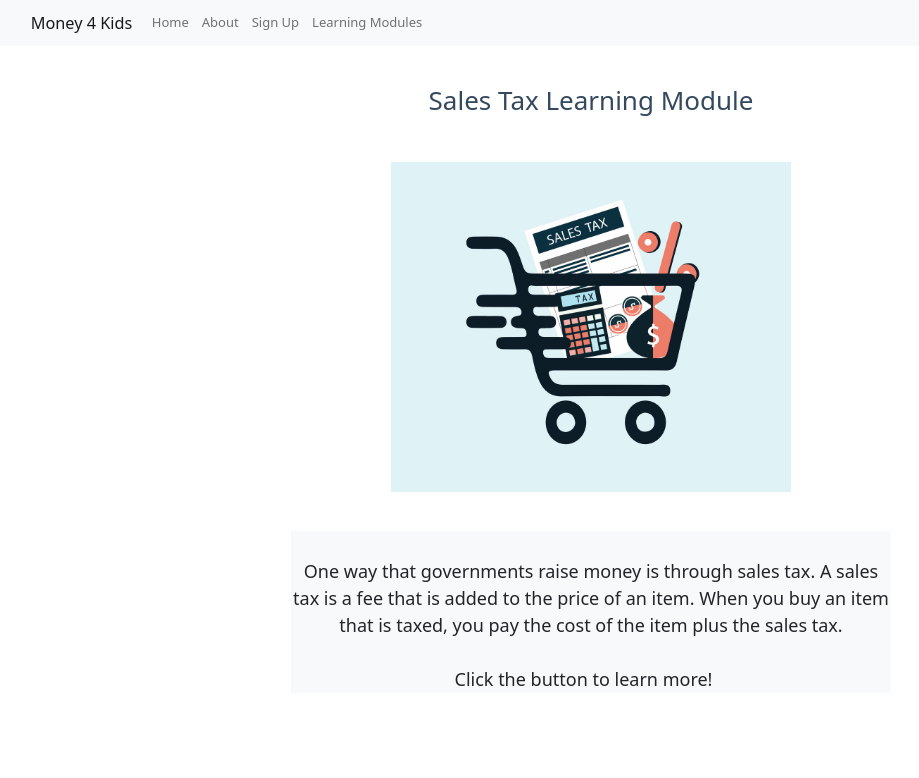
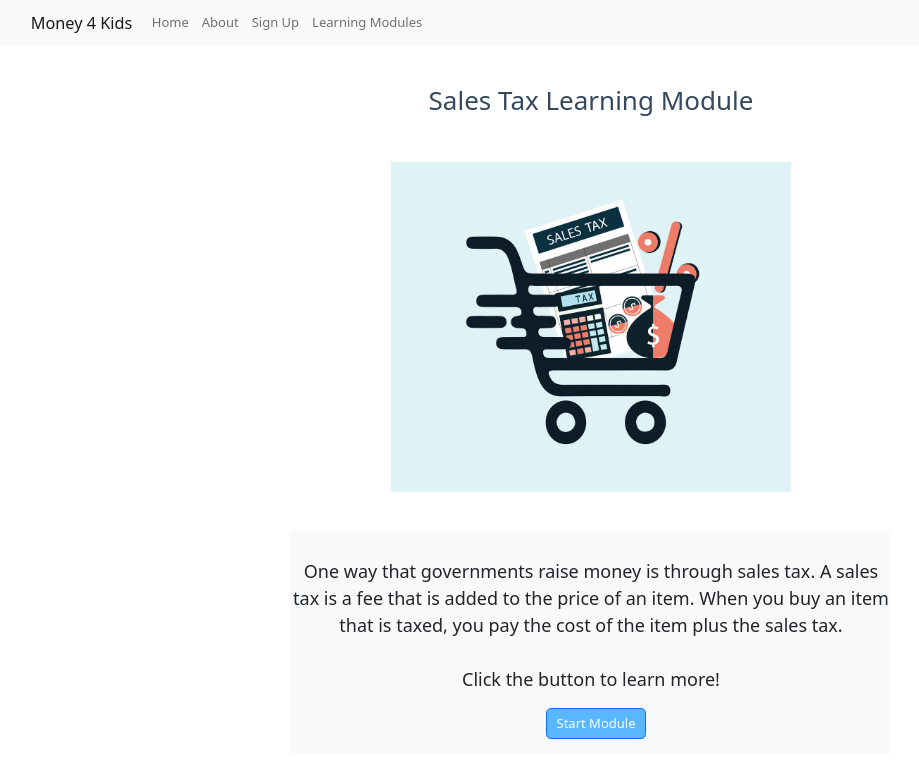
Before and after one commit to verdetea22/cs555MoneyForKids2022Fall, a React (Create React App) app: page /SalesTaxMod in a window 1280 px wide. Shown: the top 778 px of the page, without its empty margins (49-968 px from the left). Built offline with nearby package versions, Linux system fonts and the light colour scheme.

Commit message:
added open ssl to script, added button to sales tax mod

```diff
--- a/package.json
+++ b/package.json
@@ -16,7 +16,7 @@
         "web-vitals": "^2.1.4"
     },
     "scripts": {
-        "start": "react-scripts start",
+        "start": "react-scripts  --openssl-legacy-provider start",
         "build": "react-scripts build",
         "test": "react-scripts test",
         "eject": "react-scripts eject"
--- a/src/pages/moduleDashboard/salesTax/salesTax.jsx
+++ b/src/pages/moduleDashboard/salesTax/salesTax.jsx
@@ -1,4 +1,5 @@
 import React from "react";
+import { Button } from "react-bootstrap";
 import "./salesTax.css";
 import image from "../../../images/salestax.jpeg";
 
@@ -23,6 +24,7 @@ function SalesTaxMod() {
           <br />
           Click the button to learn more!
           <br />
+          <Button id="button">Start Module</Button>
         </a>
       </div>
     </div>
```
